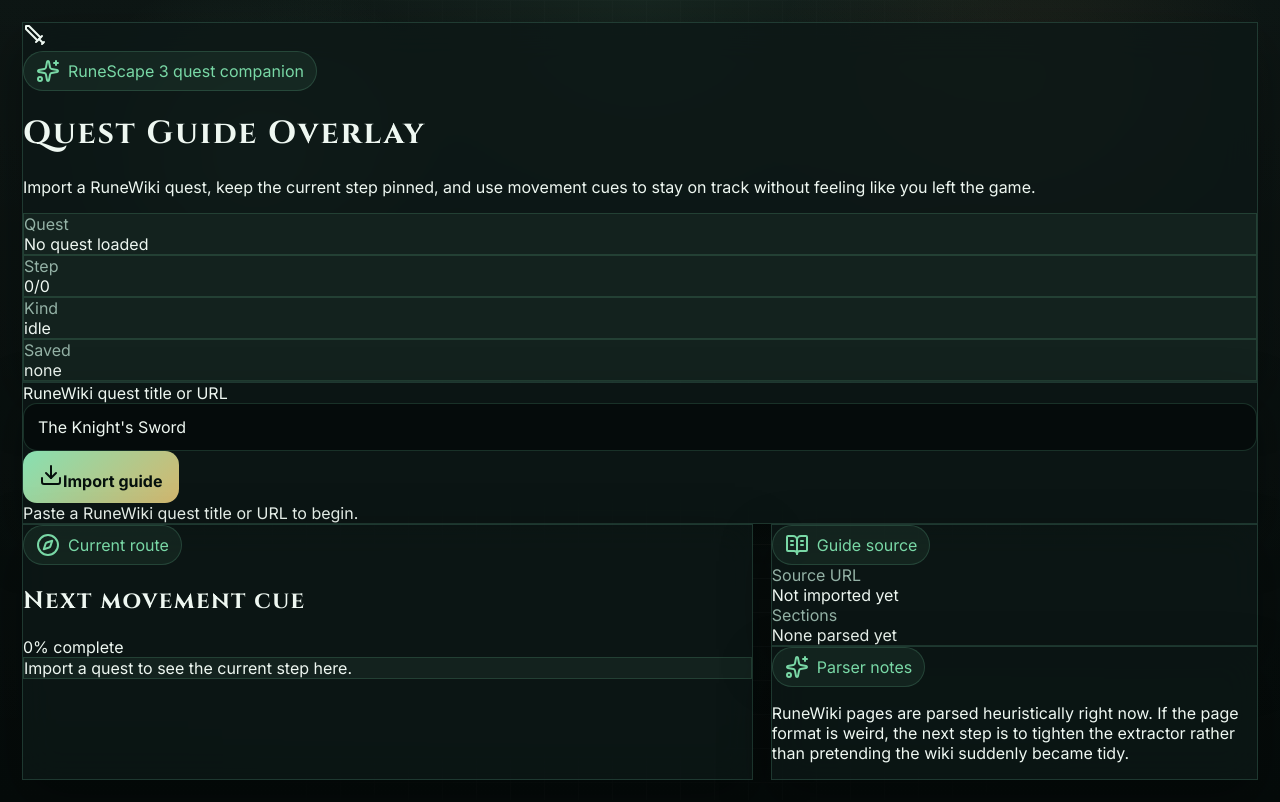
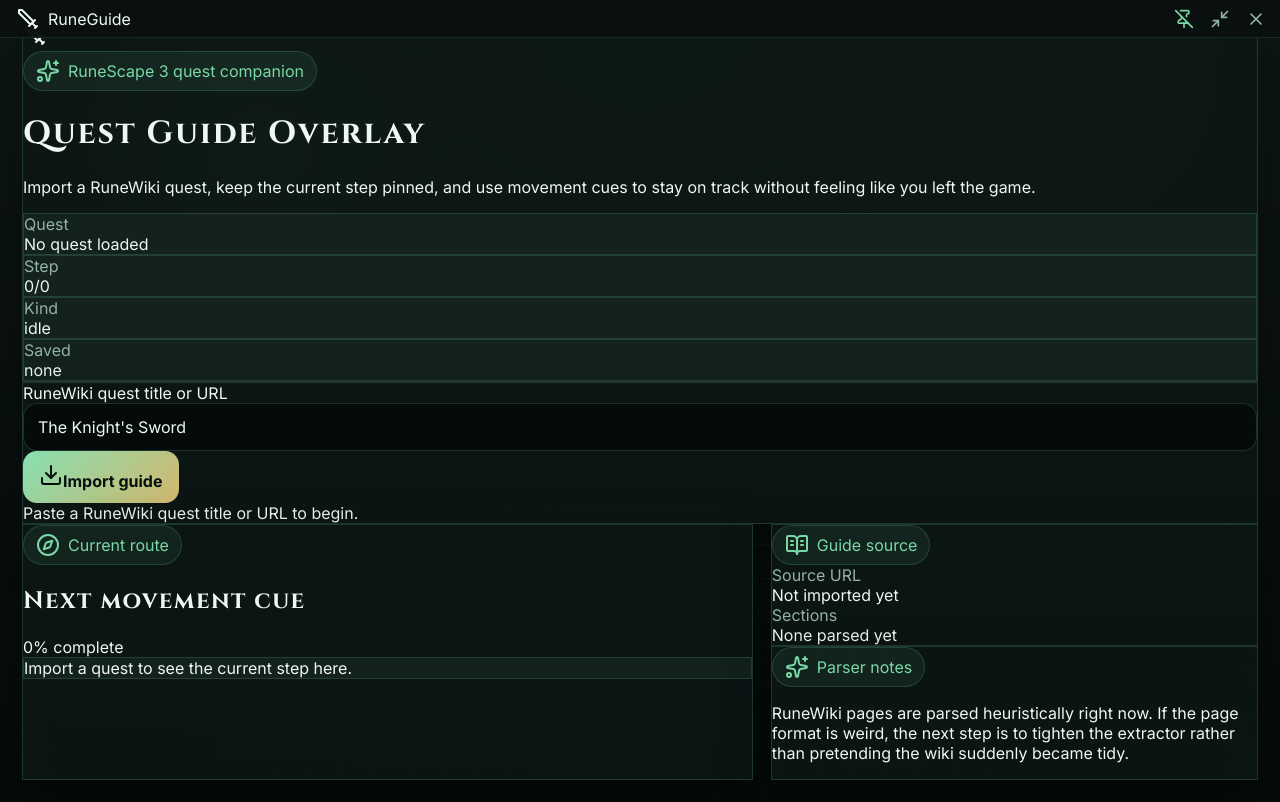
Before and after one commit to toadfuzz/runeguide, a React (Vite) app: page / in a window 1280 px wide. Built offline with nearby package versions, Linux system fonts and the light colour scheme.

Commit message:
Fix black screen, add toggleable always-on-top, custom titlebar

```diff
--- a/electron/preload.cjs
+++ b/electron/preload.cjs
@@ -3,5 +3,8 @@
 contextBridge.exposeInMainWorld('questBridge', {
   saveQuest: (quest) => ipcRenderer.invoke('quest:save', quest),
   loadQuest: () => ipcRenderer.invoke('quest:load'),
-  importQuest: (source) => ipcRenderer.invoke('quest:import', source)
+  importQuest: (source) => ipcRenderer.invoke('quest:import', source),
+  toggleAlwaysOnTop: () => ipcRenderer.invoke('window:toggleAlwaysOnTop'),
+  minimize: () => ipcRenderer.invoke('window:minimize'),
+  close: () => ipcRenderer.invoke('window:close')
 });
--- a/index.html
+++ b/index.html
@@ -3,8 +3,7 @@
   <head>
     <meta charset="UTF-8" />
     <meta name="viewport" content="width=device-width, initial-scale=1.0" />
-    <title>RS3 Quest Guide</title>
-    <meta name="description" content="A RuneScape 3 quest companion overlay that imports RuneWiki guides and highlights the next step." />
+    <title>RuneGuide</title>
   </head>
   <body>
     <div id="root"></div>
--- a/src/App.tsx
+++ b/src/App.tsx
@@ -1,5 +1,5 @@
-import { useEffect, useMemo, useState } from 'react';
-import { ArrowRight, BookOpenText, Compass, Download, LoaderCircle, Sparkles, Sword } from 'lucide-react';
+import { useEffect, useState } from 'react';
+import { ArrowRight, BookOpenText, Compass, Download, LoaderCircle, Minimize2, Pin, PinOff, Sparkles, Sword, X } from 'lucide-react';
 import type { QuestGuide, QuestStep } from './types';
 
 const defaultGuide: QuestGuide = {
@@ -11,16 +11,11 @@
 
 function accentForStep(step: QuestStep) {
   switch (step.kind) {
-    case 'movement':
-      return 'text-[var(--accent)]';
-    case 'dialogue':
-      return 'text-[#c5d8ff]';
-    case 'interaction':
-      return 'text-[#d8b66f]';
-    case 'action':
-      return 'text-[#db7070]';
-    default:
-      return 'text-[var(--text)]';
+    case 'movement': return 'text-[var(--accent)]';
+    case 'dialogue': return 'text-[#c5d8ff]';
+    case 'interaction': return 'text-[#d8b66f]';
+    case 'action': return 'text-[#db7070]';
+    default: return 'text-[var(--text)]';
   }
 }
 
@@ -31,6 +26,7 @@
   const [loading, setLoading] = useState(false);
   const [status, setStatus] = useState('Paste a RuneWiki quest title or URL to begin.');
   const [savedName, setSavedName] = useState('');
+  const [isOnTop, setIsOnTop] = useState(true);
 
   useEffect(() => {
     window.questBridge?.loadQuest().then((stored) => {
@@ -40,8 +36,6 @@
       }
     });
   }, []);
-
-  const activeStep = useMemo(() => guide.steps[currentStep] ?? null, [guide.steps, currentStep]);
 
   async function importGuide() {
     setLoading(true);
@@ -67,13 +61,43 @@
     }
   }
 
+  async function togglePin() {
+    const result = await window.questBridge?.toggleAlwaysOnTop();
+    if (typeof result === 'boolean') setIsOnTop(result);
+  }
+
   const progress = guide.steps.length ? Math.round(((currentStep + 1) / guide.steps.length) * 100) : 0;
+  const activeStep = guide.steps[currentStep] ?? null;
 
   return (
     <main className="app-shell relative overflow-hidden">
       <div className="noise" />
-      <div className="mx-auto max-w-[1450px] space-y-5">
-        <header className="panel rounded-[28px] p-5 flex flex-col gap-4 lg:flex-row lg:items-center lg:justify-between">
+
+      {/* Custom title bar */}
+      <div className="titlebar">
+        <div className="titlebar-drag">
+          <Sword className="h-4 w-4 text-[var(--accent)]" />
+          <span className="text-sm font-semibold tracking-wide">RuneGuide</span>
+        </div>
+        <div className="titlebar-controls">
+          <button
+            className={`titlebar-btn ${isOnTop ? 'active' : ''}`}
+            onClick={togglePin}
+            title={isOnTop ? 'Unpin from top' : 'Pin to top'}
+          >
+            {isOnTop ? <PinOff className="h-4 w-4" /> : <Pin className="h-4 w-4" />}
+          </button>
+          <button className="titlebar-btn" onClick={() => window.questBridge?.minimize()} title="Minimize">
+            <Minimize2 className="h-4 w-4" />
+          </button>
+          <button className="titlebar-btn close" onClick={() => window.questBridge?.close()} title="Close">
+            <X className="h-4 w-4" />
+          </button>
+        </div>
+      </div>
+
+      <div className="mx-auto max-w-[1450px] space-y-5 px-4 pb-6">
+        <header className="panel rounded-[28px] p-5 flex flex-col gap-4 lg:flex-row lg:items-center lg:justify-between mt-12">
           <div className="flex items-start gap-4">
             <div className="rounded-2xl border border-[rgba(121,216,166,0.18)] bg-[rgba(121,216,166,0.06)] p-3">
               <Sword className="h-7 w-7 text-[var(--accent)]" />
@@ -118,6 +142,7 @@
                 value={query}
                 onChange={(e) => setQuery(e.target.value)}
                 placeholder="https://runescape.wiki/... or Desert Treasure"
+                onKeyDown={(e) => e.key === 'Enter' && !loading && importGuide()}
               />
             </label>
             <button className="button" onClick={importGuide} disabled={loading}>
--- a/src/styles.css
+++ b/src/styles.css
@@ -154,3 +154,70 @@
     grid-template-columns: 1fr;
   }
 }
+
+/* Custom title bar */
+.titlebar {
+  position: fixed;
+  top: 0;
+  left: 0;
+  right: 0;
+  height: 38px;
+  background: rgba(11, 17, 16, 0.97);
+  border-bottom: 1px solid rgba(121, 216, 166, 0.12);
+  display: flex;
+  align-items: center;
+  justify-content: space-between;
+  z-index: 9999;
+  padding: 0 8px;
+  -webkit-app-region: drag;
+}
+
+.titlebar-drag {
+  display: flex;
+  align-items: center;
+  gap: 8px;
+  padding: 0 8px;
+  height: 100%;
+  -webkit-app-region: drag;
+}
+
+.titlebar-controls {
+  display: flex;
+  align-items: center;
+  gap: 4px;
+  -webkit-app-region: no-drag;
+}
+
+.titlebar-btn {
+  width: 32px;
+  height: 28px;
+  border: none;
+  background: transparent;
+  color: var(--muted);
+  border-radius: 6px;
+  cursor: pointer;
+  display: flex;
+  align-items: center;
+  justify-content: center;
+  transition: background 0.15s, color 0.15s;
+}
+
+.titlebar-btn:hover {
+  background: rgba(255, 255, 255, 0.08);
+  color: var(--text);
+}
+
+.titlebar-btn.active {
+  color: var(--accent);
+}
+
+.titlebar-btn.close:hover {
+  background: rgba(220, 60, 60, 0.85);
+  color: #fff;
+}
+
+@media (max-width: 980px) {
+  .grid-layout {
+    grid-template-columns: 1fr;
+  }
+}
```
Also changed, not shown: electron/main.cjs (+16 -6 lines).
